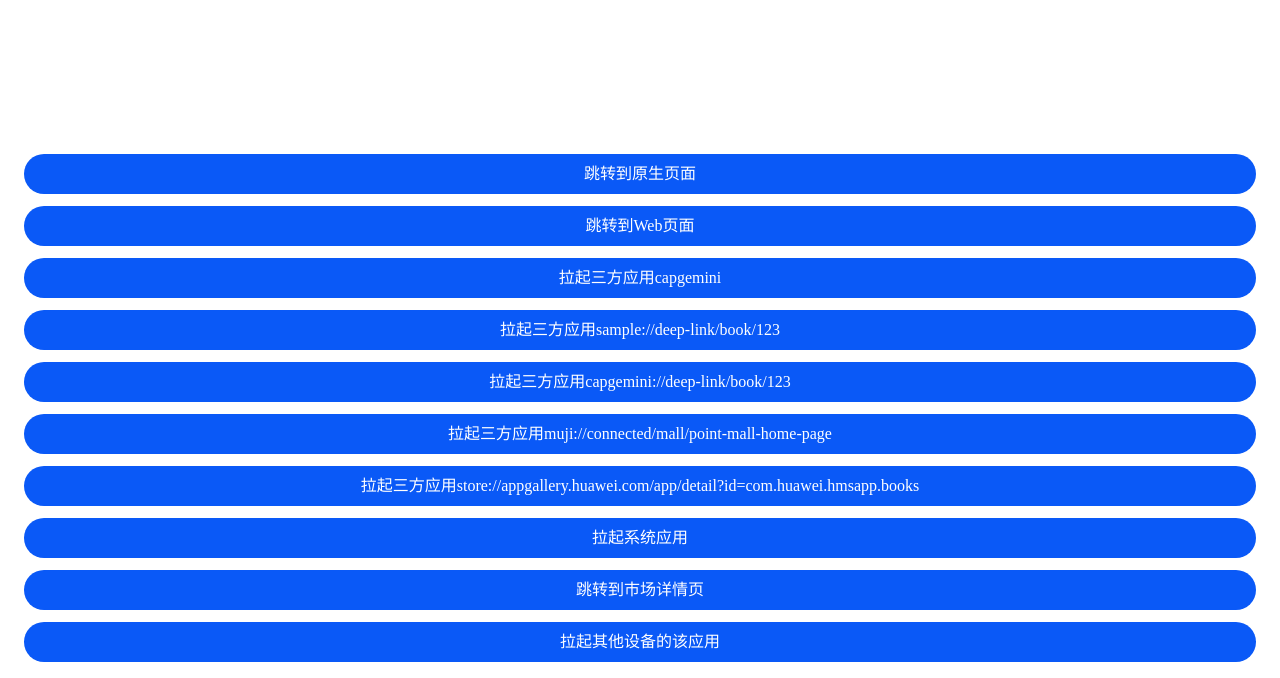
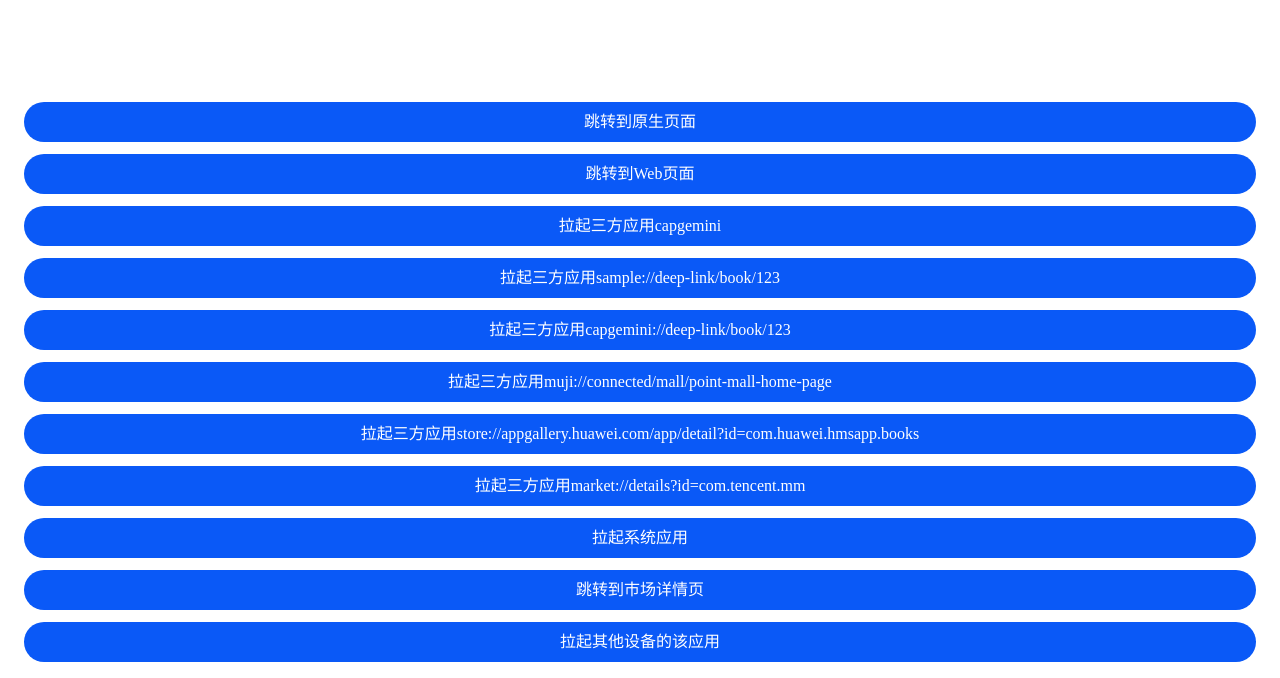
Before and after one commit to 272152441/testh5page.github.io, a plain HTML site: page index.html in a window 1280 px wide. Shown: the part 122-800 px from the top of the page. Drawn offline with Linux system fonts and the light colour scheme.

Commit message:
Update index.html

```diff
--- a/index.html
+++ b/index.html
@@ -32,6 +32,9 @@
         <li>
             <a class="function_item" href="store://appgallery.huawei.com/app/detail?id=com.huawei.hmsapp.books">拉起三方应用store://appgallery.huawei.com/app/detail?id=com.huawei.hmsapp.books</a>
         </li>
+         <li>
+            <a class="function_item" href="market://details?id=com.tencent.mm">拉起三方应用market://details?id=com.tencent.mm</a>
+        </li>
         <li>
             <a class="function_item" href="network://pages/toSystemApp">拉起系统应用</a>
         </li>
```
